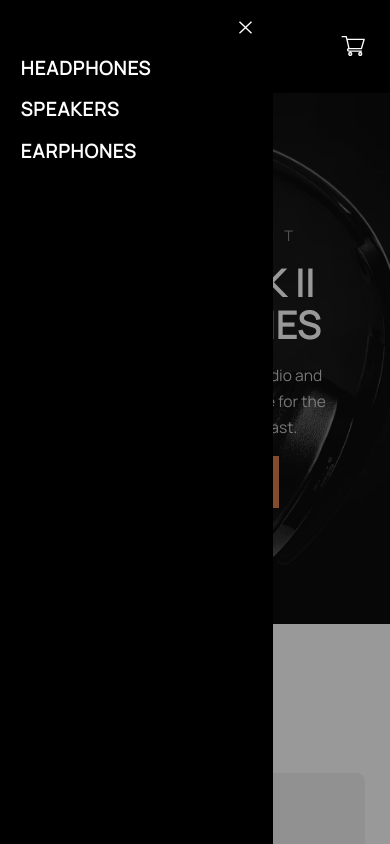
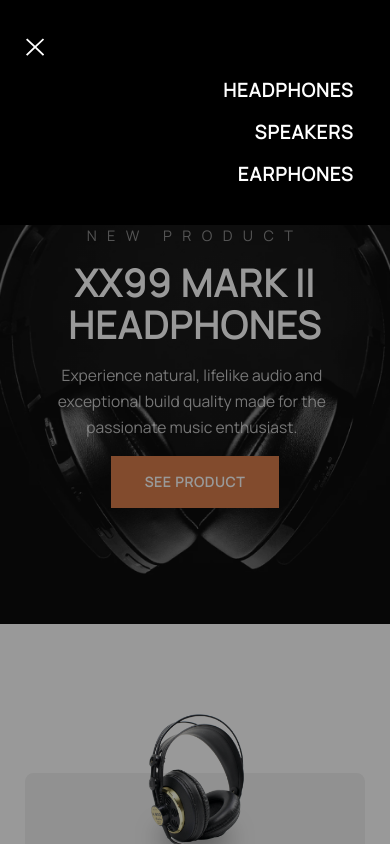
Before and after one commit to jdays2/myAudiophile, a React (Create React App) app: page / in a window 390 px wide. Both pictures are taken after a click on the element 33 px from the left and 46 px from the top of the page. Shown: the top 844 px of the page. Built offline with nearby package versions, Linux system fonts and the light colour scheme.

Commit message:
feat: change burger menu and add more funcionall

```diff
--- a/src/components/burger-menu/BurgerMenu.jsx
+++ b/src/components/burger-menu/BurgerMenu.jsx
@@ -7,13 +7,12 @@ const BurgerMenu = ({ toggleMenu, categoryArray }) => {
 			<div className="cart-modal__wrapper"></div>
 
 			<div className="burger-menu">
-				<button
-					className="close-button burger-menu__close-btn">
-					<svg onClick={toggleMenu}
+				<button className="close-button burger-menu__close-btn">
+					<svg
+						onClick={toggleMenu}
 						viewBox="0 -0.5 21 21"
 						version="1.1"
-						xmlns="http://www.w3.org/2000/svg"
-						>
+						xmlns="http://www.w3.org/2000/svg">
 						<defs></defs>
 						<g
 							id="Page-1"
@@ -37,16 +36,19 @@ const BurgerMenu = ({ toggleMenu, categoryArray }) => {
 					</svg>
 				</button>
 				<div className="burger-menu__list">
-        {categoryArray.map((category, id) => (
-						<Link className="burger-menu__item"
-							onClick={moveTop}
+					{categoryArray.map((category, id) => (
+						<Link
+							className="burger-menu__item"
+							onClick={() => {
+								moveTop();
+								toggleMenu();
+							}}
 							style={{ textDecoration: 'none' }}
 							to={`/category/${category.title}`}
 							key={id}>
 							<span>{category.title}</span>
 						</Link>
 					))}
-
 				</div>
 			</div>
 		</>
--- a/src/styles/components/_burger-menu.scss
+++ b/src/styles/components/_burger-menu.scss
@@ -2,12 +2,14 @@
 	top: 0;
 	left: 0;
 	position: fixed;
-	width: 70%;
-	height: 100vh;
+	width: 100%;
+	height: -webkit-fit-content;
+	height: -moz-fit-content;
+	height: fit-content;
 	background-color: #000;
-	padding: 4rem;
-  -webkit-animation: slideIn 0.3s ease;
-          animation: slideIn 0.3s ease;
+	padding: 7.4rem 5rem;
+  -webkit-animation: slideIn 0.35s ease-in-out;
+          animation: slideIn 0.35s ease-in-out;
 
 	&__list {
 		display: flex;
@@ -16,6 +18,12 @@
 	}
 
 	&__item {
+		width: -webkit-fit-content;
+		width: -moz-fit-content;
+		width: fit-content;
+		margin-left: auto;
+		align-items: center;
+		margin-right: 2rem;
 		span {
 			color: $white;
 			font-family: Manrope;
@@ -36,27 +44,27 @@
 
 		svg {
       display: block;
-			margin-left: auto;
-			width: 2.5rem;
-			height: 2.5rem;
+			margin-right: auto;
+			width: 3.5rem;
+			height: 3.5rem;
 		}
 	}
 }
 
 @-webkit-keyframes slideIn {
   from {
-    transform: translateX(-100%);
+    transform: translateY(-100%);
   }
   to {
-    transform: translateX(0);
+    transform: translateY(0);
   }
 }
 
 @keyframes slideIn {
   from {
-    transform: translateX(-100%);
+    transform: translateY(-100%);
   }
   to {
-    transform: translateX(0);
+    transform: translateY(0);
   }
 }
--- a/src/styles/components/_header.scss
+++ b/src/styles/components/_header.scss
@@ -356,7 +356,7 @@
 	}
 
 	.cart-modal {
-		width: 58.4rem;
+		width: 66.4rem;
 		border-radius: 1.6rem;
 		top: 22.8rem;
 		left: 50%;
@@ -424,7 +424,7 @@
 			gap: 2.4rem;
 
 			button {
-				font-size: 2.6rem;
+				font-size: 3.6rem;
 				font-style: normal;
 				font-weight: 700;
 				line-height: normal;
```
